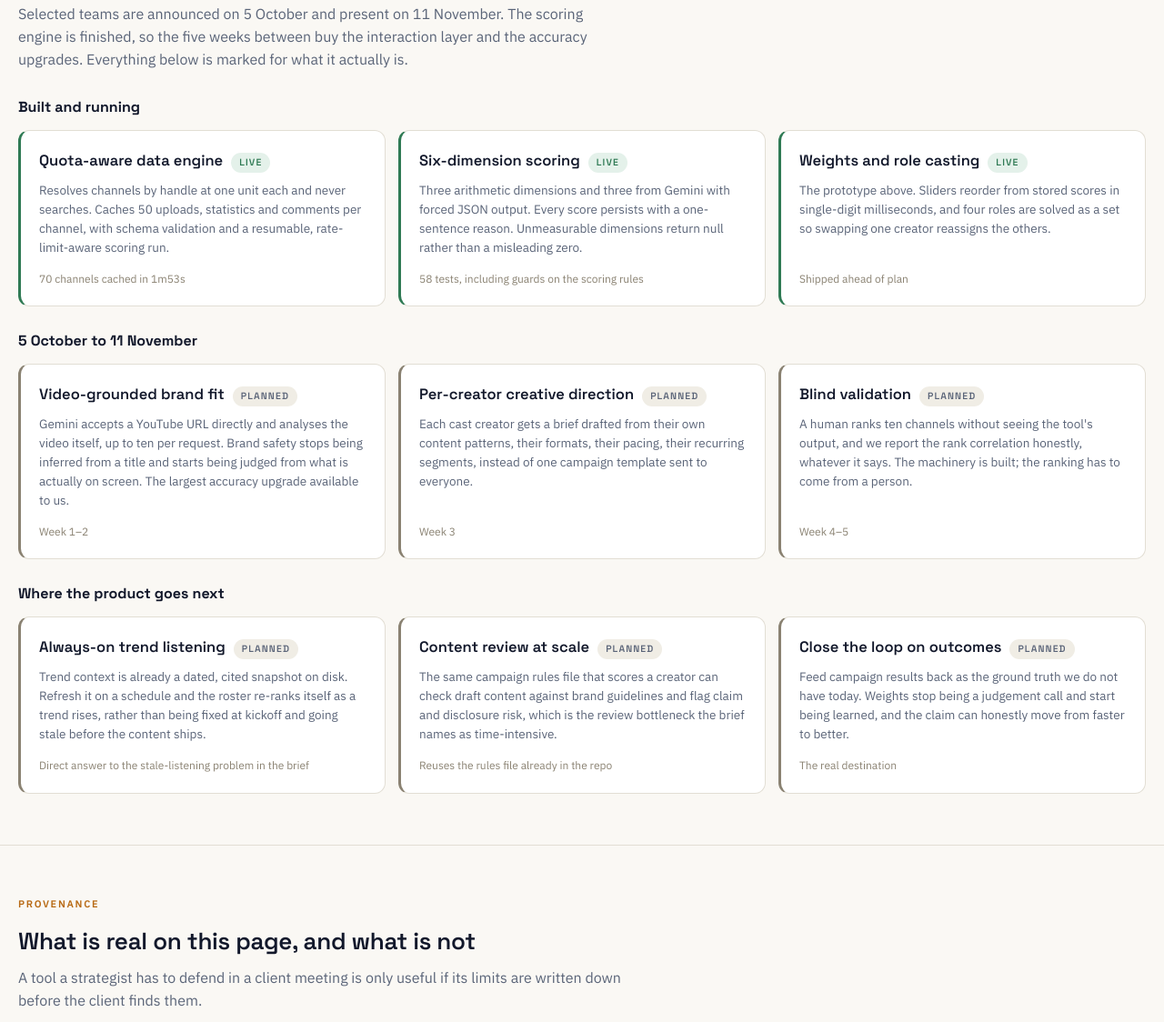
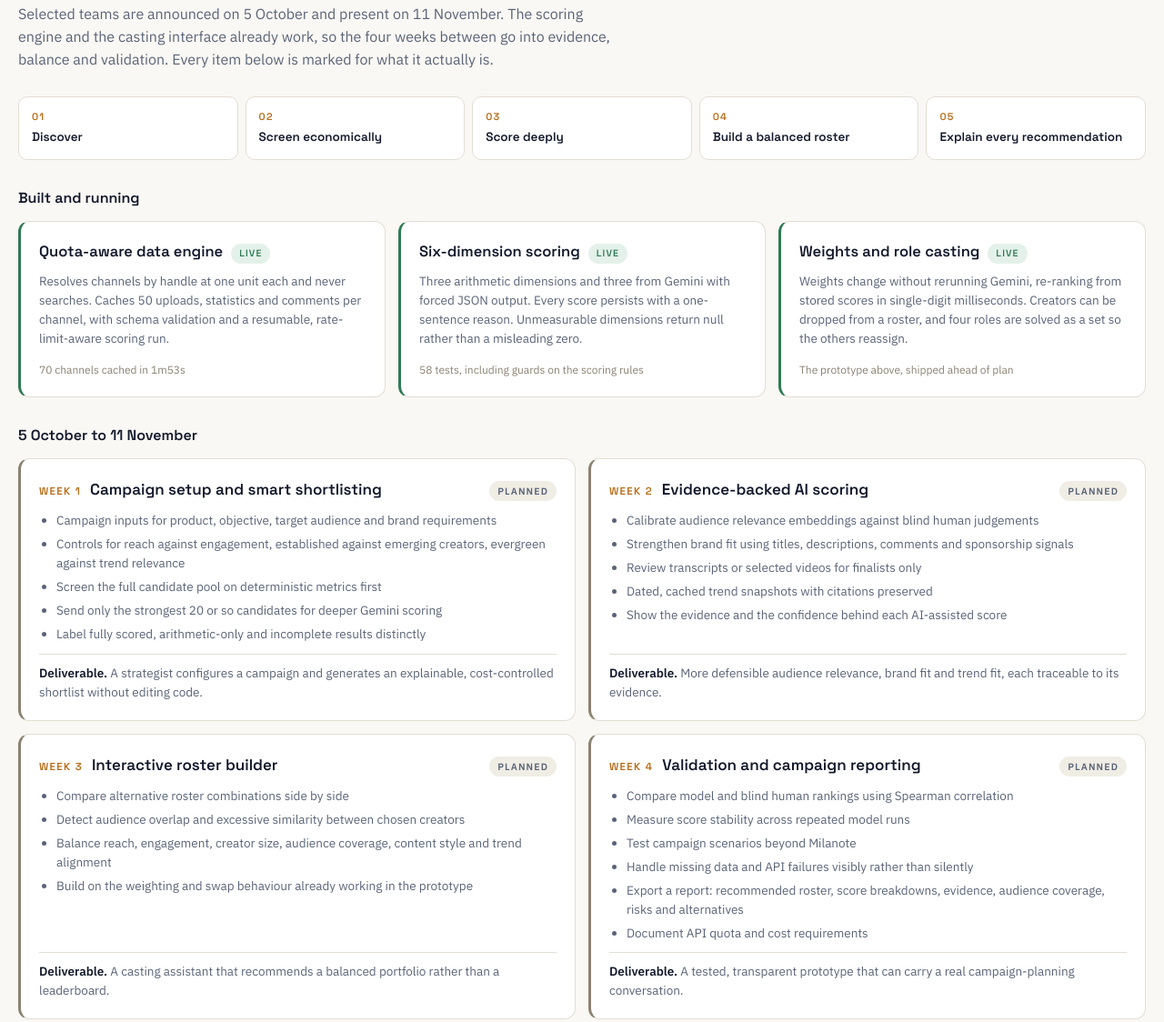
Before and after one commit to Khushboo-Mishra/creator-matchmaker, a plain HTML site: page docs/index.html in a window 1280 px wide. Shown: the part 4008-5132 px from the top of the page at 91% size. Drawn offline with Linux system fonts and the light colour scheme.

Commit message:
Roadmap: economical screening, evidence, balance, validation
Replaces the roadmap with the four-week plan, organised around the working
sequence: discover, screen economically, score deeply, build a balanced roster,
explain every recommendation.

The substantive change is Week 1. Screening the full pool on deterministic
metrics and sending only the strongest twenty for Gemini scoring turns the
free-tier request cap from a blocker into a cost architecture: the cheap
dimensions decide who is worth paying to score.

Week 3 adds what the prototype does not do yet, audience overlap and similarity
detection and roster comparison, rather than restating the weighting and swap
behaviour that already works. Those moved to Built.

Week 2 depends on the blind human ranking that Week 4 formalises, so the
calibration work cannot start until someone produces config/human_ranking.txt.

```diff
--- a/docs/index.html
+++ b/docs/index.html
@@ -141,6 +141,25 @@ footer a{color:var(--muted)}
 }
 @media (prefers-reduced-motion:no-preference){.item,.bar i{transition:all .18s ease}}
 
+.spine{display:grid;grid-template-columns:repeat(5,1fr);gap:8px;margin-bottom:30px}
+.sp{background:var(--card);border:1px solid var(--line);border-radius:10px;padding:13px 14px;
+  font-family:'Space Grotesk',sans-serif;font-size:13.5px;font-weight:600;display:flex;flex-direction:column;gap:4px}
+.sp span{font-size:11px;color:var(--amber);letter-spacing:1.2px}
+.rh{font-size:16px;margin:0 0 12px;font-weight:600}
+.weeks{display:grid;grid-template-columns:repeat(2,1fr);gap:14px}
+.week{background:var(--card);border:1px solid var(--line);border-radius:12px;padding:20px;
+  border-left:3px solid var(--faint);display:flex;flex-direction:column;gap:11px}
+.week header{display:flex;align-items:baseline;gap:10px;flex-wrap:wrap}
+.week .wk{font-family:'Space Grotesk',sans-serif;font-size:11.5px;font-weight:600;letter-spacing:1.3px;
+  text-transform:uppercase;color:var(--amber)}
+.week h4{margin:0;font-size:17px;font-weight:600;flex:1;min-width:180px}
+.week ul{margin:0;padding-left:19px;display:flex;flex-direction:column;gap:5px}
+.week li{font-size:13.5px;color:var(--muted)}
+.week .dv{margin:auto 0 0;padding-top:10px;border-top:1px solid var(--line);font-size:13.5px;color:var(--muted)}
+.week .dv b{color:var(--text);font-weight:600}
+@media (max-width:1000px){.spine{grid-template-columns:repeat(2,1fr)}.weeks{grid-template-columns:1fr}}
+@media (max-width:620px){.spine{grid-template-columns:1fr}}
+
 </style>
 </head>
 <body>
@@ -220,26 +239,78 @@ footer a{color:var(--muted)}
 <section id="roadmap"><div class="wrap">
   <p class="eyebrow">What a month buys</p>
   <h2 class="sec">Roadmap</h2>
-  <p class="lede">Selected teams are announced on 5 October and present on 11 November. The scoring engine is finished, so the five weeks between buy the interaction layer and the accuracy upgrades. Everything below is marked for what it actually is.</p>
+  <p class="lede">Selected teams are announced on 5 October and present on 11 November. The scoring engine and the casting interface already work, so the four weeks between go into evidence, balance and validation. Every item below is marked for what it actually is.</p>
 
-  <h3 style="font-size:16px;margin:0 0 12px">Built and running</h3>
-  <div class="cards" style="margin-bottom:26px">
+  <div class="spine">
+    <div class="sp"><span>01</span>Discover</div>
+    <div class="sp"><span>02</span>Screen economically</div>
+    <div class="sp"><span>03</span>Score deeply</div>
+    <div class="sp"><span>04</span>Build a balanced roster</div>
+    <div class="sp"><span>05</span>Explain every recommendation</div>
+  </div>
+
+  <h3 class="rh">Built and running</h3>
+  <div class="cards" style="margin-bottom:30px">
     <div class="card built"><h4>Quota-aware data engine <span class="badge live">Live</span></h4><p>Resolves channels by handle at one unit each and never searches. Caches 50 uploads, statistics and comments per channel, with schema validation and a resumable, rate-limit-aware scoring run.</p><span class="when">70 channels cached in 1m53s</span></div>
     <div class="card built"><h4>Six-dimension scoring <span class="badge live">Live</span></h4><p>Three arithmetic dimensions and three from Gemini with forced JSON output. Every score persists with a one-sentence reason. Unmeasurable dimensions return null rather than a misleading zero.</p><span class="when">58 tests, including guards on the scoring rules</span></div>
-    <div class="card built"><h4>Weights and role casting <span class="badge live">Live</span></h4><p>The prototype above. Sliders reorder from stored scores in single-digit milliseconds, and four roles are solved as a set so swapping one creator reassigns the others.</p><span class="when">Shipped ahead of plan</span></div>
+    <div class="card built"><h4>Weights and role casting <span class="badge live">Live</span></h4><p>Weights change without rerunning Gemini, re-ranking from stored scores in single-digit milliseconds. Creators can be dropped from a roster, and four roles are solved as a set so the others reassign.</p><span class="when">The prototype above, shipped ahead of plan</span></div>
   </div>
 
-  <h3 style="font-size:16px;margin:0 0 12px">5 October to 11 November</h3>
-  <div class="cards" style="margin-bottom:26px">
-    <div class="card planned"><h4>Video-grounded brand fit <span class="badge plan">Planned</span></h4><p>Gemini accepts a YouTube URL directly and analyses the video itself, up to ten per request. Brand safety stops being inferred from a title and starts being judged from what is actually on screen. The largest accuracy upgrade available to us.</p><span class="when">Week 1&ndash;2</span></div>
-    <div class="card planned"><h4>Per-creator creative direction <span class="badge plan">Planned</span></h4><p>Each cast creator gets a brief drafted from their own content patterns, their formats, their pacing, their recurring segments, instead of one campaign template sent to everyone.</p><span class="when">Week 3</span></div>
-    <div class="card planned"><h4>Blind validation <span class="badge plan">Planned</span></h4><p>A human ranks ten channels without seeing the tool's output, and we report the rank correlation honestly, whatever it says. The machinery is built; the ranking has to come from a person.</p><span class="when">Week 4&ndash;5</span></div>
+  <h3 class="rh">5 October to 11 November</h3>
+  <div class="weeks">
+    <article class="week">
+      <header><span class="wk">Week 1</span><h4>Campaign setup and smart shortlisting</h4><span class="badge plan">Planned</span></header>
+      <ul>
+        <li>Campaign inputs for product, objective, target audience and brand requirements</li>
+        <li>Controls for reach against engagement, established against emerging creators, evergreen against trend relevance</li>
+        <li>Screen the full candidate pool on deterministic metrics first</li>
+        <li>Send only the strongest 20 or so candidates for deeper Gemini scoring</li>
+        <li>Label fully scored, arithmetic-only and incomplete results distinctly</li>
+      </ul>
+      <p class="dv"><b>Deliverable.</b> A strategist configures a campaign and generates an explainable, cost-controlled shortlist without editing code.</p>
+    </article>
+
+    <article class="week">
+      <header><span class="wk">Week 2</span><h4>Evidence-backed AI scoring</h4><span class="badge plan">Planned</span></header>
+      <ul>
+        <li>Calibrate audience relevance embeddings against blind human judgements</li>
+        <li>Strengthen brand fit using titles, descriptions, comments and sponsorship signals</li>
+        <li>Review transcripts or selected videos for finalists only</li>
+        <li>Dated, cached trend snapshots with citations preserved</li>
+        <li>Show the evidence and the confidence behind each AI-assisted score</li>
+      </ul>
+      <p class="dv"><b>Deliverable.</b> More defensible audience relevance, brand fit and trend fit, each traceable to its evidence.</p>
+    </article>
+
+    <article class="week">
+      <header><span class="wk">Week 3</span><h4>Interactive roster builder</h4><span class="badge plan">Planned</span></header>
+      <ul>
+        <li>Compare alternative roster combinations side by side</li>
+        <li>Detect audience overlap and excessive similarity between chosen creators</li>
+        <li>Balance reach, engagement, creator size, audience coverage, content style and trend alignment</li>
+        <li>Build on the weighting and swap behaviour already working in the prototype</li>
+      </ul>
+      <p class="dv"><b>Deliverable.</b> A casting assistant that recommends a balanced portfolio rather than a leaderboard.</p>
+    </article>
+
+    <article class="week">
+      <header><span class="wk">Week 4</span><h4>Validation and campaign reporting</h4><span class="badge plan">Planned</span></header>
+      <ul>
+        <li>Compare model and blind human rankings using Spearman correlation</li>
+        <li>Measure score stability across repeated model runs</li>
+        <li>Test campaign scenarios beyond Milanote</li>
+        <li>Handle missing data and API failures visibly rather than silently</li>
+        <li>Export a report: recommended roster, score breakdowns, evidence, audience coverage, risks and alternatives</li>
+        <li>Document API quota and cost requirements</li>
+      </ul>
+      <p class="dv"><b>Deliverable.</b> A tested, transparent prototype that can carry a real campaign-planning conversation.</p>
+    </article>
   </div>
 
-  <h3 style="font-size:16px;margin:0 0 12px">Where the product goes next</h3>
+  <h3 class="rh" style="margin-top:30px">Where the product goes next</h3>
   <div class="cards">
-    <div class="card planned"><h4>Always-on trend listening <span class="badge plan">Planned</span></h4><p>Trend context is already a dated, cited snapshot on disk. Refresh it on a schedule and the roster re-ranks itself as a trend rises, rather than being fixed at kickoff and going stale before the content ships.</p><span class="when">Direct answer to the stale-listening problem in the brief</span></div>
-    <div class="card planned"><h4>Content review at scale <span class="badge plan">Planned</span></h4><p>The same campaign rules file that scores a creator can check draft content against brand guidelines and flag claim and disclosure risk, which is the review bottleneck the brief names as time-intensive.</p><span class="when">Reuses the rules file already in the repo</span></div>
+    <div class="card planned"><h4>Always-on trend listening <span class="badge plan">Planned</span></h4><p>Trend context is already a dated, cited snapshot on disk. Refresh it on a schedule and the roster re-ranks as a trend rises, rather than being fixed at kickoff and going stale before content ships.</p><span class="when">Answers the stale-listening problem in the brief</span></div>
+    <div class="card planned"><h4>Content review at scale <span class="badge plan">Planned</span></h4><p>The same campaign rules file that scores a creator can check draft content against brand guidelines and flag claim and disclosure risk, the review bottleneck the brief names as time-intensive.</p><span class="when">Reuses the rules file already in the repo</span></div>
     <div class="card planned"><h4>Close the loop on outcomes <span class="badge plan">Planned</span></h4><p>Feed campaign results back as the ground truth we do not have today. Weights stop being a judgement call and start being learned, and the claim can honestly move from faster to better.</p><span class="when">The real destination</span></div>
   </div>
 </div></section>
```
